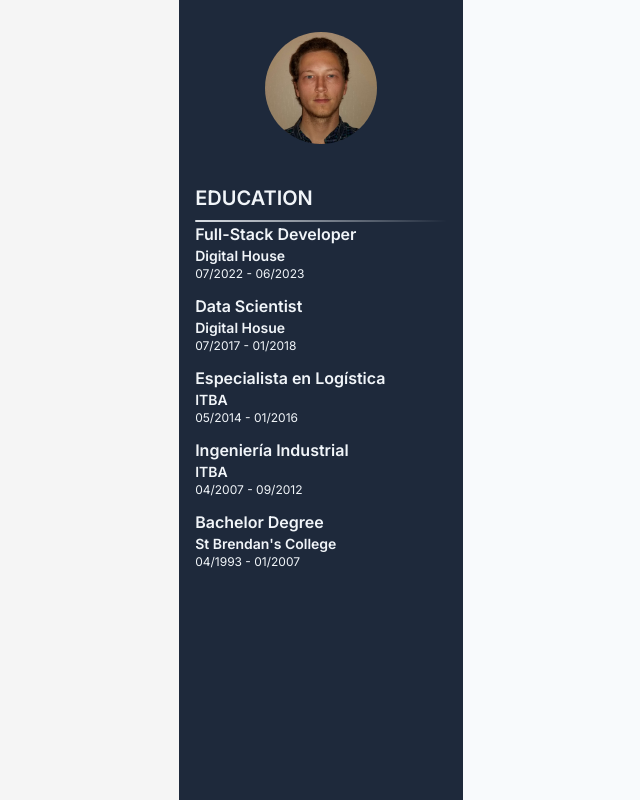
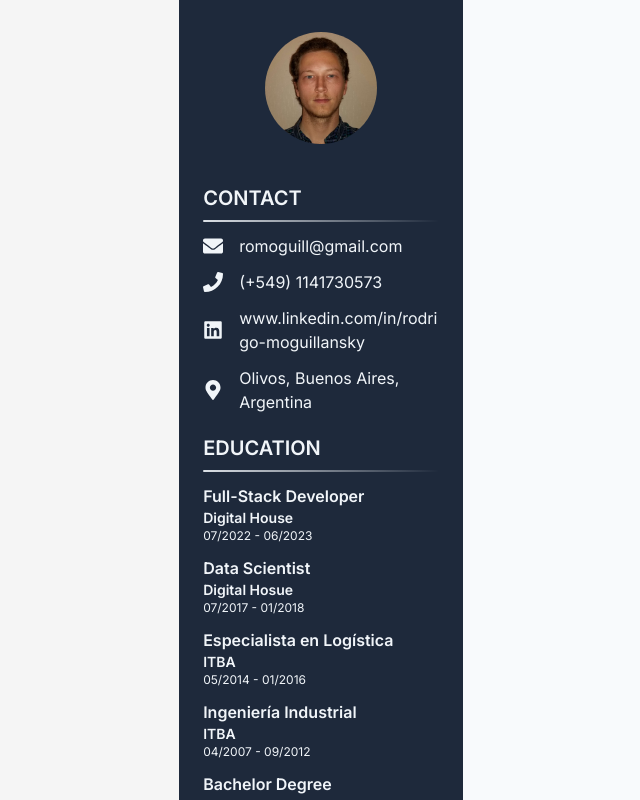
Before and after one commit to romoguill/cv, a Next.js app: page /1 in a window 1280 px wide. Shown: the top 800 px of the page, without its empty margins (64-704 px from the left). Built offline with nearby package versions, Linux system fonts and the light colour scheme.

Commit message:
Finished contact info

```diff
--- a/app/components/Sidebar/Sidebar.tsx
+++ b/app/components/Sidebar/Sidebar.tsx
@@ -1,8 +1,39 @@
 import Image from 'next/image';
 // @ts-ignore
+import { IconType } from 'react-icons';
+import {
+  FaEnvelope,
+  FaLinkedin,
+  FaMapMarkerAlt,
+  FaPhone,
+} from 'react-icons/fa';
 import profilePic from '../../../public/selfie.PNG';
+import Education, { EducationProps } from './Education';
 import SidebarSection from './SidebarSection';
-import Education, { EducationProps } from './Education';
+
+interface ContactInfo {
+  text: string;
+  Icon: IconType;
+}
+
+const contact: ContactInfo[] = [
+  {
+    text: 'romoguill@gmail.com',
+    Icon: FaEnvelope,
+  },
+  {
+    text: '(+549) 1141730573',
+    Icon: FaPhone,
+  },
+  {
+    text: 'www.linkedin.com/in/rodrigo-moguillansky',
+    Icon: FaLinkedin,
+  },
+  {
+    text: 'Olivos, Buenos Aires, Argentina',
+    Icon: FaMapMarkerAlt,
+  },
+];
 
 const education: EducationProps[] = [
   {
@@ -39,17 +70,30 @@ const education: EducationProps[] = [
 
 function Sidebar() {
   return (
-    <div className='grid-cols-1 bg-slate-800 p-4 pt-8'>
+    <div className='grid-cols-1 bg-slate-800 p-6 pt-8'>
       <div className='rounded-full relative w-28 h-28 overflow-hidden mx-auto mb-10'>
         <Image src={profilePic} alt='profile pic' fill className='scale-105' />
       </div>
-      <SidebarSection title='Education'>
-        <div className='space-y-3'>
-          {education.map((ed) => (
-            <Education key={ed.title} {...ed} />
-          ))}
-        </div>
-      </SidebarSection>
+
+      <div className='space-y-5'>
+        <SidebarSection title='Contact'>
+          <div className='space-y-3'>
+            {contact.map((el) => (
+              <p key={el.text} className='flex items-center gap-4'>
+                <el.Icon size={20} className='shrink-0' />
+                <span className='break-words overflow-hidden'>{el.text}</span>
+              </p>
+            ))}
+          </div>
+        </SidebarSection>
+        <SidebarSection title='Education'>
+          <div className='space-y-3'>
+            {education.map((el) => (
+              <Education key={el.title} {...el} />
+            ))}
+          </div>
+        </SidebarSection>
+      </div>
     </div>
   );
 }
--- a/app/components/Sidebar/SidebarSection.tsx
+++ b/app/components/Sidebar/SidebarSection.tsx
@@ -7,7 +7,7 @@ function SidebarSection({ title, children }: SidebarSectionProps) {
   return (
     <article className='text-slate-100'>
       <h3 className='text-xl uppercase font-semibold mb-2'>{title}</h3>
-      <hr className='h-[2px] w-ful bg-gradient-to-r from-slate-100/90 to-slate-100/0 border-none rounded-lg' />
+      <hr className='h-[2px] w-ful bg-gradient-to-r from-slate-100/90 to-slate-100/0 border-none rounded-lg mb-3' />
       {children}
     </article>
   );
--- a/app/layout.tsx
+++ b/app/layout.tsx
@@ -19,7 +19,7 @@ export default function RootLayout({
       <body
         className={
           inter.className +
-          ' mx-auto w-[21cm] h-[29.1cm] grid grid-cols-[7.5cm_1fr] grid-rows-1 bg-slate-50'
+          ' mx-auto w-[21cm] h-[29.7cm] grid grid-cols-[7.5cm_1fr] grid-rows-1 bg-slate-50'
         }
       >
         {children}
--- a/package.json
+++ b/package.json
@@ -12,7 +12,8 @@
     "moment": "^2.30.1",
     "next": "14.1.3",
     "react": "^18",
-    "react-dom": "^18"
+    "react-dom": "^18",
+    "react-icons": "^5.0.1"
   },
   "devDependencies": {
     "@types/node": "^20",
```
Also changed, not shown: 1 other file (tests, documents, lock files or other folders).
